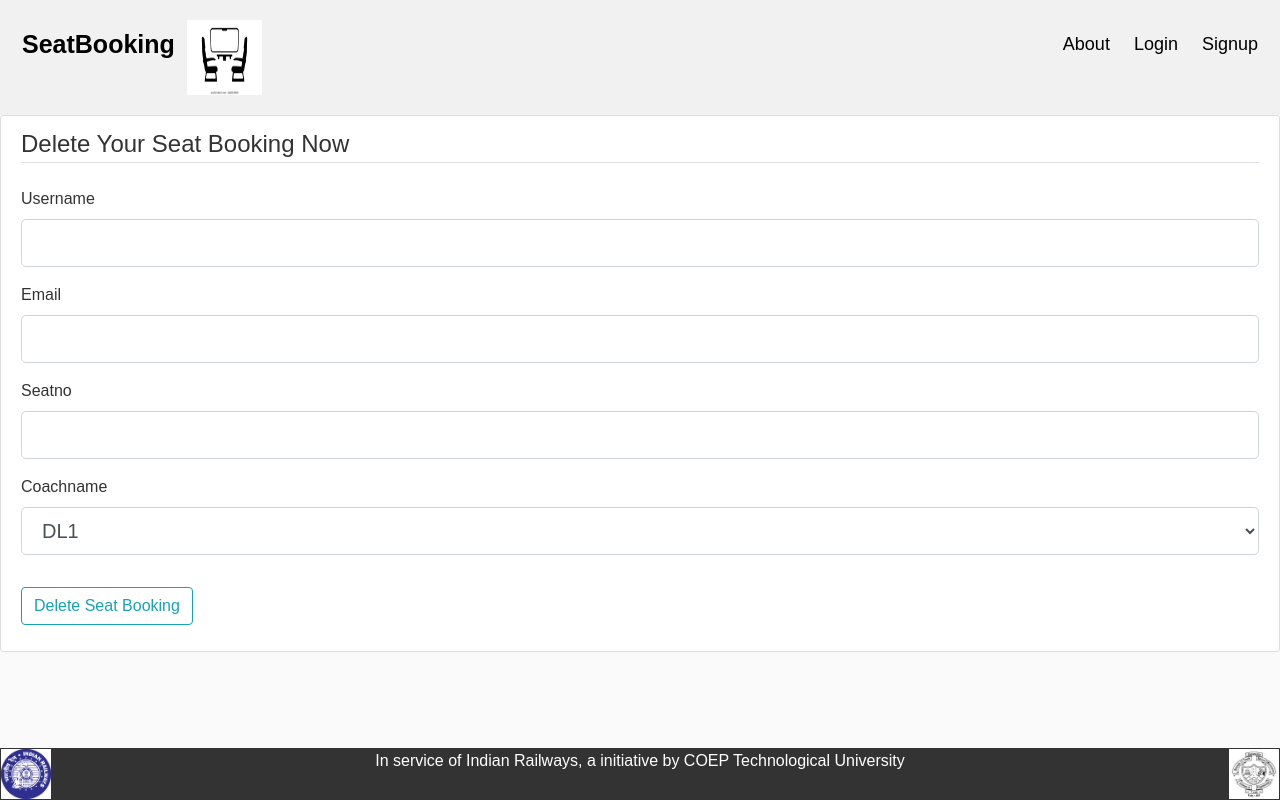
After one commit to sohamnilvaze/RPPOOP-PROJECT2, a Flask app: page /deletebooking in a window 1280 px wide. The commit adds this page. Run offline with Flask 3, Linux system fonts and the light colour scheme; some libraries are stand-ins or nearby versions.

Commit message:
Added the Seat Booking Cancellation Facility

```diff
--- a/tut3/forms.py
+++ b/tut3/forms.py
@@ -94,3 +94,11 @@ class bookform(FlaskForm):
 	'''
 
 	submit=SubmitField('Book')
+
+class deletebookingform(FlaskForm):
+	username= StringField('Username',validators=[DataRequired()])
+	email=StringField('Email', validators=[DataRequired(), Email() ])
+	seatno= IntegerField('Seatno',validators=[ DataRequired() , NumberRange( min=0, max=75)])
+	coachname = SelectField('Coachname', choices= COACHES, validators=[DataRequired()])
+
+	submit=SubmitField('Delete Seat Booking')
--- a/tut3/routes.py
+++ b/tut3/routes.py
@@ -3,7 +3,7 @@ import secrets
 from flask import render_template, request, redirect, url_for, flash
 from tut3 import app, db, bcrypt
 from tut3.models import User , Booking , SeatBookings
-from tut3.forms import regform, loginform , updateaccform , bookform
+from tut3.forms import regform, loginform , updateaccform , bookform,deletebookingform
 from flask_login import login_user , current_user , logout_user
 # Load database parameters from config.json
 # with open('config.json', 'r') as c:
@@ -315,3 +315,20 @@ def booknow():
 
 
     return render_template('book.html', title='Book', form=form)
+
+@app.route("/deletebooking",methods=['POST','GET'])
+def deletebooking():
+    form = deletebookingform()
+
+    booking=SeatBookings.query.filter_by(username=form.username.data,email=form.email.data,seatno=form.seatno.data,coachname=form.coachname.data).first()
+
+    if form.validate_on_submit():
+        if booking:
+            db.session.delete(booking)
+            db.session.commit()
+            flash('Your seat booking has been successfully deleted!','success')
+        else:
+            flash('No such booking found.Please try again !','danger')
+            return redirect(url_for('trains_list'))
+
+    return render_template('deleteseat.html',title= 'Delete Seat',form=form)
--- /dev/null
+++ b/tut3/templates/deleteseat.html
@@ -0,0 +1,98 @@
+{% extends "layout.html" %}
+{% block body %}
+	<div class="content-section">
+		<form method="POST" action="">
+			{{ form.hidden_tag() }}
+			<fieldset class="form-group">
+				<legend class="border-bottom mb-4">Delete Your Seat Booking Now</legend>
+				<div class="form-group">
+					{{ form.username.label(class="form-control-label") }}
+
+					{% if form.username.errors %}
+					{{ form.username(class="form-control form-control-lg is-invalid") }}
+						<div class="invalid-feedback">
+							{% for error in form.username.errors %}
+								<span>{{ error }}</span>
+							{% endfor %}
+
+						</div>
+					{% else %}
+						{{ form.username(class="form-control form-control-lg") }}
+
+					{% endif %}
+
+
+
+
+				</div>
+
+                <div class="form-group">
+					{{ form.email.label(class="form-control-label") }}
+
+					{% if form.email.errors %}
+					{{ form.email(class="form-control form-control-lg is-invalid") }}
+						<div class="invalid-feedback">
+							{% for error in form.email.errors %}
+								<span>{{ error }}</span>
+							{% endfor %}
+
+						</div>
+					{% else %}
+						{{ form.email(class="form-control form-control-lg") }}
+
+					{% endif %}
+
+				</div>
+
+                <div class="form-group">
+					{{ form.seatno.label(class="form-control-label") }}
+
+					{% if form.seatno.errors %}
+					{{ form.seatno(class="form-control form-control-lg is-invalid") }}
+						<div class="invalid-feedback">
+							{% for error in form.seatno.errors %}
+								<span>{{ error }}</span>
+							{% endfor %}
+
+						</div>
+					{% else %}
+						{{ form.seatno(class="form-control form-control-lg") }}
+
+					{% endif %}
+
+				</div>
+
+
+
+
+				<div class="form-group">
+					{{ form.coachname.label(class="form-control-label") }}
+
+					{% if form.coachname.errors %}
+					{{ form.coachname(class="form-control form-control-lg is-invalid") }}
+						<div class="invalid-feedback">
+							{% for error in form.endstation.errors %}
+								<span>{{ error }}</span>
+							{% endfor %}
+
+						</div>
+					{% else %}
+						{{ form.coachname(class="form-control form-control-lg") }}
+
+					{% endif %}
+
+				</div>
+            </fieldset>
+            <div class="form-group">
+				{{ form.submit(class="btn btn-outline-info") }}
+			</div>
+		</form>
+	</div>
+
+    <!--<div class="border-top pt-3">
+		<small class="text-muted">
+			Need to take look again? <a class="ml-2" href="{{ url_for('coach1seat') }}">Seat Layout</a>
+		</small>
+	</div>-->
+
+{% endblock %}
--- a/tut3/templates/trains.html
+++ b/tut3/templates/trains.html
@@ -47,6 +47,8 @@ table, th, td
 
 </table>
 
+<a href="{{ url_for('deletebooking')  }}">Delete Seat Booking</a>
+
 </body>
 </html>
 
```
Also changed, not shown: instance/site.db.
